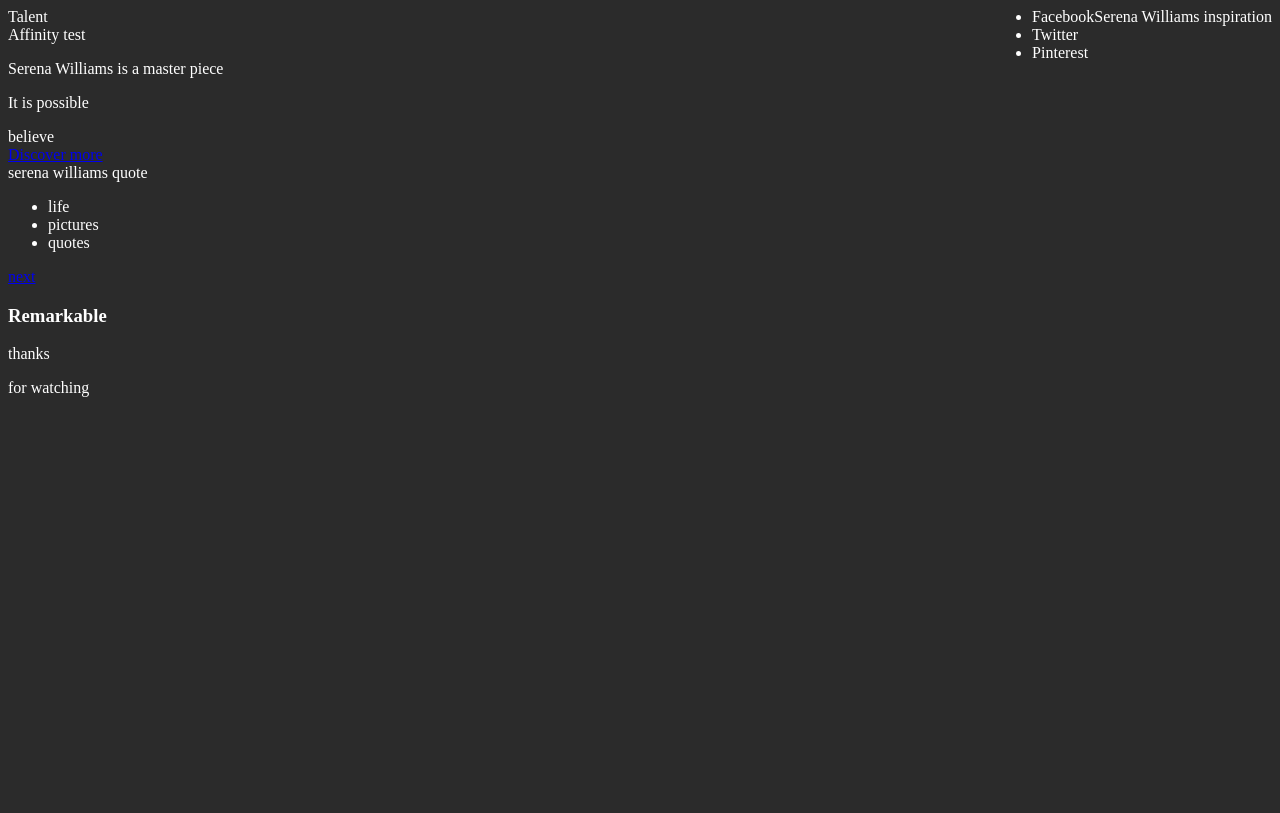
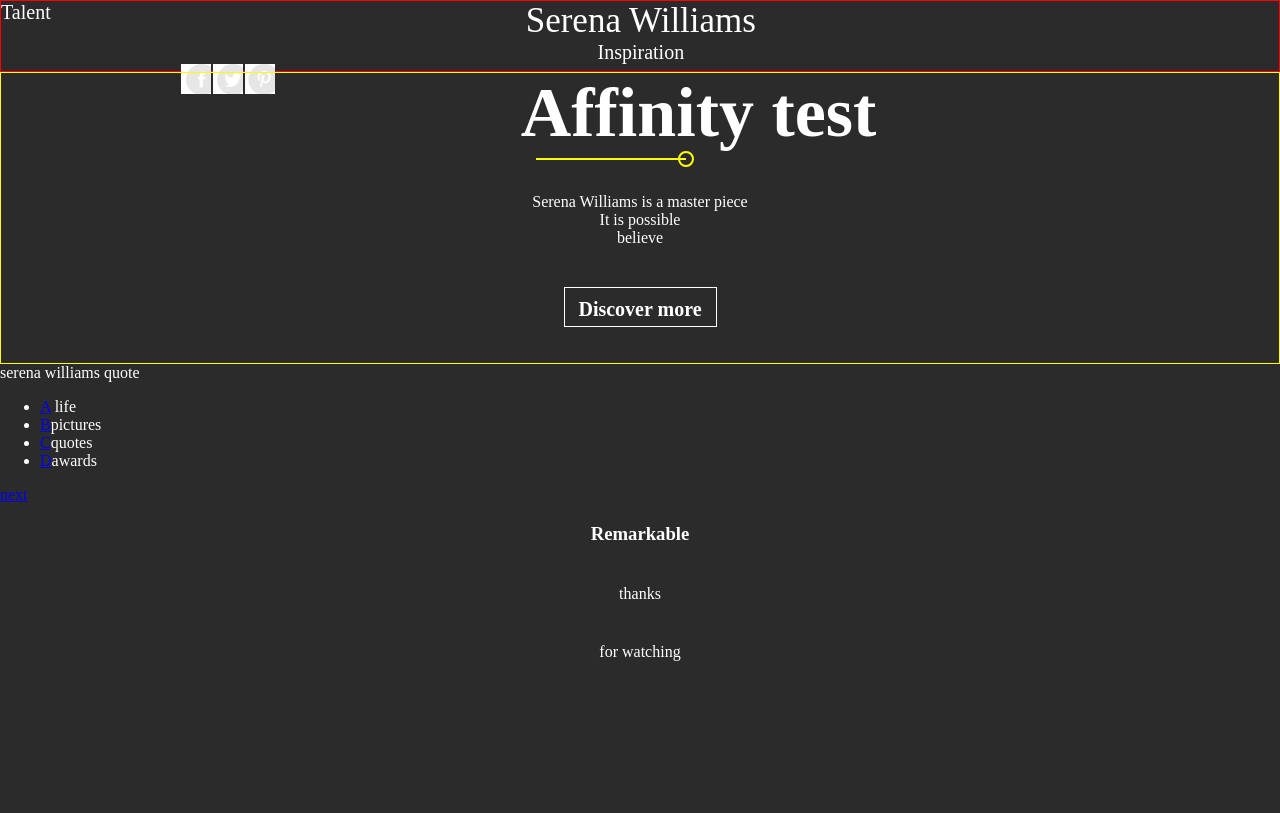
Before and after one commit to jakazzy/webD-templates, a plain HTML site: page tribute_page/index.html in a window 1280 px wide. Drawn offline with Linux system fonts and the light colour scheme.

Commit message:
add tribute banner

```diff
--- a/tribute_page/index.html
+++ b/tribute_page/index.html
@@ -17,44 +17,62 @@
 
         <!-- <img src="" alt="serena williams picture"> -->
         <header>
-            <div class="item" id="logo">Talent</div>
-            <!-- <div class="wrapper"> -->
-            <div class="item" id="name">Serena Williams <span id="name-text">inspiration</span></div>
-            <!-- </div> -->
-            <ul class="item" id="social-nav">
-                <li>Facebook</li>
-                <li>Twitter</li>
-                <li>Pinterest</li>
+            <ul id="menu">
+                <li id="logo"> <a href="#">Talent</a></li>
+                <li id="name">
+                    <a href="#"> <span id="name-tag"> Serena Williams </span>
+                        <span id="name-text">Inspiration</span></a>
+                </li>
+                <li>
+                    <ul id="social-nav">
+                        <li> <a href="#">Facebook</a></li>
+                        <li><a href="#">Twitter</a></li>
+                        <li><a href="#">Pinterest</a></li>
+                    </ul>
+                </li>
             </ul>
         </header>
-
+        <section>
             <div class="container" id="intro">
                 <div class="banner-overlay">
                     <div class="wrapper">
-                    <div id="banner-title">Affinity test</div>
-                    <p>Serena Williams is a master piece</p>
-                    <p>It is possible</p>
-                    <div>believe</div>
-                    <a href="#">Discover more</a>
+                        <h3 id="banner-title">Affinity test</h3>
+                        <div class="underline"></div>
+                        <div class="round"></div>
+                        <p>Serena Williams is a master piece<br> It is possible<br>believe</p>
+                        <a class="discover-button" href="#">Discover more</a>
                     </div>
                 </div>
             </div>
-
+        </section>
+        <section>
             <div class="container" id="navigation-container">
-            <div class="wrapper">
+                <div id="first-container">
+                    <!-- <img src="" alt="serena williams"> -->
                     <div id="quote">
                         serena williams quote
                     </div>
+                </div>
+
+                <div class="second-container">
+                    <div class="left-wrapper">
                         <nav>
                             <ul id="navigation">
-                        <li>life</li>
-                        <li>pictures</li>
-                        <li>quotes</li>
+                                <li>
+                                    <a href="http://">A</a> life</li>
+                                <li>
+                                    <a href="http://">B</a>pictures</li>
+                                <li>
+                                    <a href="http://">C</a>quotes</li>
+                                <li>
+                                    <a href="http://">D</a>awards</li>
                             </ul>
                         </nav>
                         <a href="#">next</a>
                     </div>
                 </div>
+            </div>
+        </section>
         <div class="container" id="accolades">
             <div class="wrapper">
                 <h3>
--- a/tribute_page/style.css
+++ b/tribute_page/style.css
@@ -1,19 +1,141 @@
 body {
     background-color: #2b2b2b;
     color: #fff;
+    margin: 0;
 }
 
-header #name {
-    float: right;
+header {
+    height: 70px;
+    text-align: center;
+    border: 1px solid red;
 }
 
-header ul {
-    margin-bottom: 0;
-    margin-top: 0;
-    padding-left: 0;
-    float: right;
+header ul#menu {
+    margin: 0;
+    padding: 0;
 }
 
-header .item {
-    display: inline;
+header ul#menu>li {
+    float: left;
+    margin-right: 300px;
+    list-style-type: none;
+    font-size: 20px;
 }
+
+header ul#menu>li:nth-child(1) {
+    margin-right: 475px;
+}
+
+header ul#menu>li:nth-child(3) {
+    margin-right: 0px;
+    margin-left: 140px;
+}
+
+span#name-tag {
+    font-size: 35px;
+}
+
+span#name-text {
+    display: block;
+}
+
+header ul#menu>li a {
+    text-decoration: none;
+    color: #fff;
+    display: block;
+    width: 100%;
+    height: 100%;
+}
+
+header #social-nav li {
+    float: left;
+    margin-right: 2px;
+    list-style-type: none;
+    /* add socialmedia images */
+    width: 30px;
+    height: 30px;
+    background: url(images/logo-sprite.png) no-repeat;
+    text-indent: -10000px;
+}
+
+header #social-nav li:nth-child(2) {
+    background-position: -40px 0;
+}
+
+header #social-nav li:nth-child(3) {
+    background-position: -80px 0;
+}
+
+header #social-nav li:nth-child(4) {
+    background-position: -120px 0;
+}
+
+header #social-nav li a {
+    display: inline-block;
+    width: 100%;
+    height: 100%;
+}
+
+header:after {
+    content: "";
+    clear: both;
+    display: block;
+    /* border: 1px solid blue; */
+}
+
+.wrapper {
+    max-width: 960px;
+    width: 100%;
+    margin: 0 auto;
+    text-align: center;
+    height: 290px;
+}
+
+#intro {
+    border: 1px solid yellow;
+    position: relative;
+}
+
+.container #banner-title {
+    font-size: 70px;
+    margin-top: 0;
+    margin-bottom: 0;
+}
+
+.underline {
+    height: 1px;
+    width: 150px;
+    border-top: 2px solid yellow;
+    position: absolute;
+    right: 593px;
+    margin-top: 5px;
+}
+
+.round {
+    border: 2px solid yellow;
+    height: 12px;
+    width: 12px;
+    position: absolute;
+    top: 78px;
+    left: 677px;
+    border-radius: 50%;
+}
+
+.wrapper p {
+    margin-top: 40px;
+    margin-bottom: 40px;
+}
+
+.discover-button {
+    width: 153px;
+    height: 40px;
+    border: 1px solid #fff;
+    display: block;
+    margin: 0 auto;
+    text-decoration: none;
+    padding: 10px;
+    color: #fff;
+    box-sizing: border-box;
+    font-size: 20px;
+    font-weight: bold;
+}
```
Also changed, not shown: tribute_page/images/logo-sprite.png (added). Lines whose indentation alone changed are shown as unchanged.
